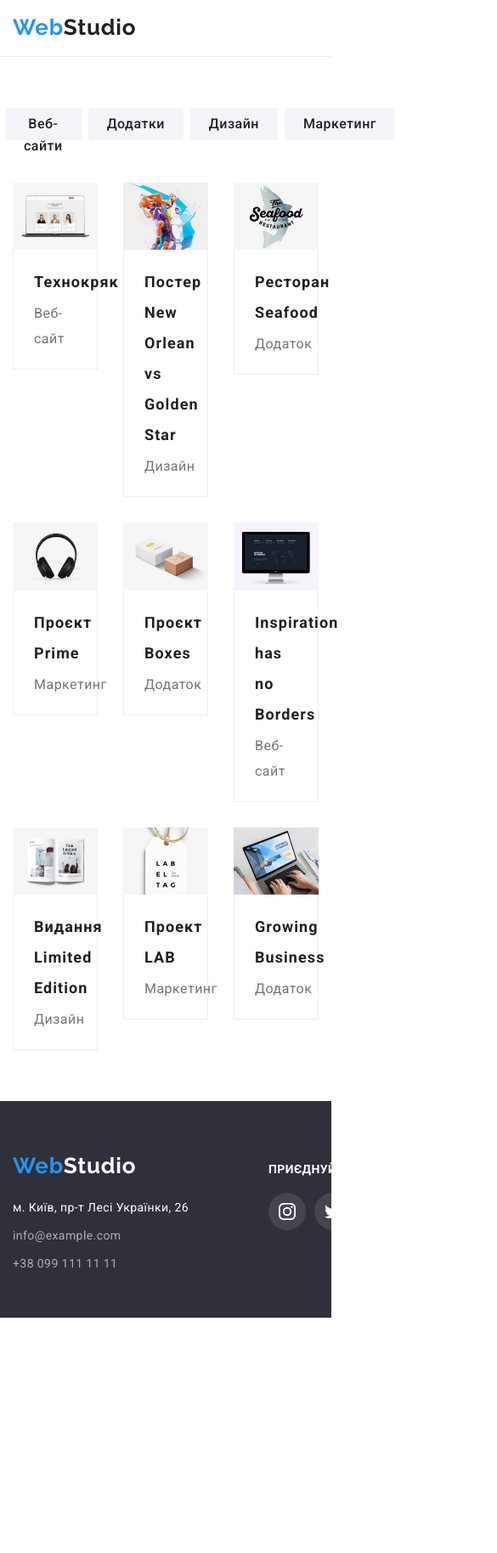
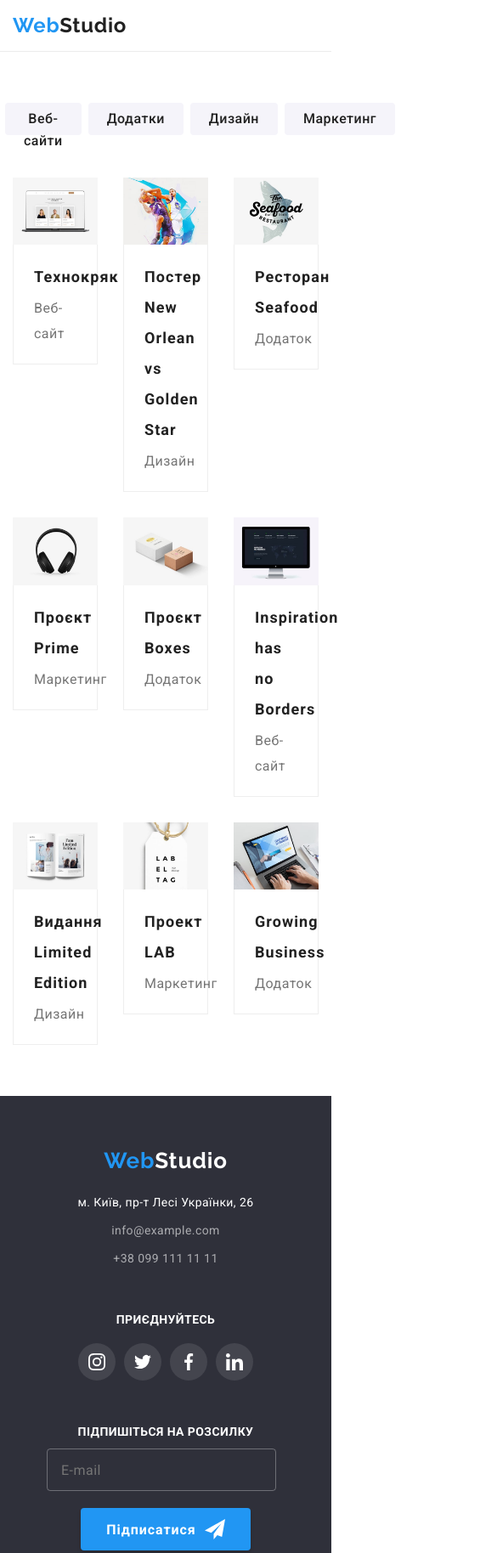
Before and after one commit to ADIKryvonos/Web-Studio, a plain HTML site: page portfolio.html in a window 390 px wide. Shown: the top 1828 px of the page at 85% size, 585 px wide, since content can reach past the window. Before the commit the page ends 1551 px from the top, so only its background shows below. Drawn offline with nearby package versions, Linux system fonts and the light colour scheme.

Commit message:
continue

```diff
--- a/js/mobile-menu.js
+++ b/js/mobile-menu.js
@@ -4,12 +4,10 @@
     closeMenuBtn: document.querySelector('.menu-close'),
     menu: document.querySelector('.mob-menu'),
     body: document.querySelector('body'),
-    menuList: document.querySelector('.mob-menu-list'),
   };
 
   refs.openMenuBtn.addEventListener('click', toggleMenu);
   refs.closeMenuBtn.addEventListener('click', toggleMenu);
-  refs.menuList.addEventListener('click', removeMenu);
 
   function toggleMenu() {
     refs.menu.classList.toggle('is-hidden');
@@ -17,7 +15,4 @@
     refs.body.classList.toggle('no-scroll');
   }
 
-  function removeMenu() {
-    refs.menu.classList.add('is-hidden');
-  }
 })();
--- a/sass/components/_footer.scss
+++ b/sass/components/_footer.scss
@@ -5,16 +5,33 @@
 }
 
 .footer__wrap {
-    display: flex;
-    align-items: baseline;
+    display: block;
+
+    @include tablet{}
+
+    @include desktop {
+            display: flex;
+            align-items: baseline;
+        }
 
 }
 
 .footer__address {
-    margin-right: 70px;
+    margin-bottom: 60px;
+    margin-right: auto;
+    margin-left: auto;
+
+    @include tablet {
+    }
+    @include desktop {
+        margin-right: 70px;
+    }
 }
 
 .footer__logo {
+    display: flex;
+    align-items: center;
+    justify-content: center;
     font-family: 'Raleway', sans-serif;
     @include font(26px, 1.3, 0.03em);
     font-weight: 700;
@@ -28,6 +45,14 @@
     margin-top: 20px;
     width: 231px;
     height: 81px;
+    margin-right: auto;
+    margin-left: auto;
+}
+
+.address__item {
+    display: flex;
+    align-items: center;
+    justify-content: center;
 }
 
 .address__item:not(:last-child) {
@@ -55,15 +80,24 @@
 }
 
 .footer-social {
-    margin-right: 93px;
+    margin-bottom: 60px;
+
+    @include tablet {}
+    @include desktop {
+        margin-right: 93px;
+    }
 }
 
 .footer-social__text {
+    text-align: center;
     @include font(14px, calc(16/14), 0.03em);
     font-weight: 700;
     text-transform: uppercase;
     color: var(--white-colour);
     margin-bottom: 20px;
+    @include desktop {
+        text-align: none;
+        }
 }
 
 .footer-social__list {
@@ -98,22 +132,31 @@
 }
 
 .mailing__title {
+    text-align: center;
     @include font(14px, 0 , 0.03em);
     font-weight: 700;
     text-transform: uppercase;
     color: var(--white-colour);
     margin-bottom: 20px;
+    @include desktop {
+        text-align: none;
+    }
 }
 
 .mailing__wrap {
-    display: flex;
+    display: block;
     align-items: center;
     text-align: center;
+    @include desktop {
+        display: flex;
+        align-items: center;
+        text-align: center;
+        }
 }
 
 .mailing__input {
     @include font(16px, 0, 0.03em);
-    width: 358px;
+    width: 270px;
     height: 50px;
     background-color: inherit;
     border: 1px solid rgba(255, 255, 255, 0.3);
@@ -124,9 +167,17 @@
     outline: none;
     margin-right: 10px;
     transition: border-color 250ms cubic-bezier(0.4, 0, 0.2, 1);
+    margin-bottom: 20px;
     &:focus , &:hover {
         border-color: var(--accent-colour);
         }
+    @include mobile {
+        width: 450px;
+    }
+    @include desktop {
+        width: 358px;
+        margin-bottom: 0;
+    }
 }
 
 .mailing__button {
@@ -135,6 +186,8 @@
     justify-content: center;
     width: 200px;
     height: 50px;
+    margin-left: auto;
+    margin-right: auto;
     background-color: var(--accent-colour);
     color: var(--white-colour);
     box-shadow: 0px 4px 4px rgba(0, 0, 0, 0.15);
@@ -150,4 +203,8 @@
     &:hover {
         background-color: #188CE8;
         }
+    @include desktop {
+        margin-left: 0;
+        margin-right: 0;
+    }
 }
--- a/sass/components/_header.scss
+++ b/sass/components/_header.scss
@@ -8,8 +8,8 @@
         align-items: center;
     }
     @include tablet {
-        padding-top: 24px;
-        padding-bottom: 25px;
+        padding-top: 21px;
+        padding-bottom: 21px;
     }
 
     @include desktop {
@@ -19,13 +19,23 @@
 }
 
 .logo {
-    @include font(26px, 1.3, 0.03em);
+    @include font(24px, 1.16, 0.03em);
     font-family: 'Raleway', sans-serif;
     color: var(--accent-colour);
-    margin-right: 93px;
+    margin-right: 88px;
     font-weight: 700;
     >span {
         color: var(--title-text-colour);
+    }
+    @include desktop {
+        margin-right: 93px;
+        @include font(26px, 1.3, 0.03em);
+    }
+}
+
+.navigation {
+    @include tablet {
+    margin-right: 96px;
     }
 }
 
@@ -63,12 +73,16 @@
         position: absolute;
         content: "";
         left: 0;
-        bottom: -202%;
+        bottom: -39px;
         width: 100%;
         height: 4px;
         border-radius: 2px;
         background-color: var(--accent-colour);
         }
+    @include desktop {
+        &::after {
+        bottom: -34px;}
+    }
 }
 
 .contact {
@@ -77,11 +91,17 @@
 
     @include tablet {
     display: block;
+    margin-left: 0;
     }
 
     @include desktop {
     display: flex;
+    margin-left: auto;
     }
+}
+
+.contacts__item {
+    margin-bottom: 10px;
 }
 
 .contacts__item:not(:last-child) {
@@ -92,7 +112,7 @@
     display: flex;
     align-items: center;
     justify-content: center;
-    @include font(14px, 1.14, 0.02em);
+    @include font(12px, 1.16, 0.02em);
     font-weight: 500;
     color: var(--primary-text-colour);
     gap: 10px;
@@ -101,6 +121,9 @@
     &:hover {
         color: var(--accent-colour);
         }
+    @include desktop {
+        @include font(14px, 1.14, 0.02em);
+    }
 }
 
 .contacts__icon {
@@ -139,7 +162,6 @@
     height: 100vh;
     background-color: var(--white-colour);
     top: 0;
-    z-index: 2;
     transition: opacity 250ms cubic-bezier(0.4, 0, 0.2, 1),
     visibility 250ms cubic-bezier(0.4, 0, 0.2, 1);
     @include tablet {
@@ -231,3 +253,9 @@
     padding-right: 10px;
     border-right: 1px solid rgba(33, 33, 33, 0.2);
 }
+
+.is-open {
+    visibility: hidden;
+    opacity: 0;
+    pointer-events: none;
+}
--- a/sass/components/_modal.scss
+++ b/sass/components/_modal.scss
@@ -8,8 +8,8 @@
 }
 
 .modal {
-    width: 528px;
-    height: 581px;
+    width: 310px;
+    height: 609px;
     background-color: var(--white-colour);
     position: absolute;
     top: 50%;
@@ -17,9 +17,22 @@
     transform: translate(-50%, -50%) scale(1);
     transition: 250ms cubic-bezier(0.4, 0, 0.2, 1);
     padding: 40px;
+
     .backdrop.is-hidden & {
-            transform: translate(-50%, -50%) scale(0);
+        transform: translate(-50%, -50%) scale(0);
         }
+    @include mobile {
+    width: 450px;
+    height: 609px;
+    }
+    @include tablet {
+        width: 450px;
+        height: 609px;
+    }
+    @include desktop {
+        width: 528px;
+        height: 581px;
+    }
 }
 
 .modal__button {
@@ -104,7 +117,7 @@
 }
 
 .form__text {
-    width: 448px;
+    width: 230px;
     height: 120px;
     border: 1px solid rgba(33, 33, 33, 0.2);
     border-radius: 4px;
@@ -113,9 +126,7 @@
     padding: 12px 16px;
     cursor: pointer;
     outline: none;
-    font-size: 12px;
-    line-height: calc(14/12);
-    letter-spacing: 0.01em;
+    @include font(14px, 1.14, 0.01em);
     transition: border-color 250ms cubic-bezier(0.4, 0, 0.2, 1);
     &:focus , &:hover {
         border-color: var(--accent-colour);
@@ -126,15 +137,23 @@
         letter-spacing: 0.01em;
         color: rgba(117, 117, 117, 0.5);
     }
+    @include mobile {
+        width: 370px;
+    }
+    @include tablet {
+        width: 370px;
+    }
+    @include desktop {
+        width: 448px;
+        @include font(12px, 1.17, 0.01em);
+    }
 }
 
 .policy__text {
     display: flex;
     align-items: center;
     justify-content: center;
-    font-size: 14px;
-    line-height: 1.71;
-    letter-spacing: 0.03em;
+    @include font(12px, 1.16, 0.03em);
     color: #757575;
     margin-bottom: 30px;
     span {
@@ -155,6 +174,10 @@
         .policy:focus + & , .policy:hover + & {
             border-color: var(--accent-colour);
         }
+    }
+
+    @include desktop {
+        @include font(14px, 1.71, 0.03em);
     }
 }
 
@@ -182,13 +205,11 @@
     box-shadow: 0px 4px 4px rgba(0, 0, 0, 0.15);
     border: none;
     cursor: pointer;
+    @include font(16px, 1.87, 0.06em);
     font-weight: 700;
-    font-size: 16px;
-    line-height: calc(30/16);
     display: block;
     align-items: center;
     justify-content: center;
-    letter-spacing: 0.06em;
     margin: auto;
     transition: background-color 250ms cubic-bezier(0.4, 0, 0.2, 1);
 
--- a/sass/utils/_mixin.scss
+++ b/sass/utils/_mixin.scss
@@ -5,7 +5,7 @@
 }
 
 @mixin mobile {
-    @media screen and (min-width: 320px) {
+    @media screen and (min-width: 480px) {
         @content;
     }
 }
```
Also changed, not shown: index.html (+2 -2 lines), css/main.css, css/main.min.css, sass/base/_list-link.scss (line endings or trailing spaces), sass/base/_reset.scss (line endings or trailing spaces), 2 other files.
